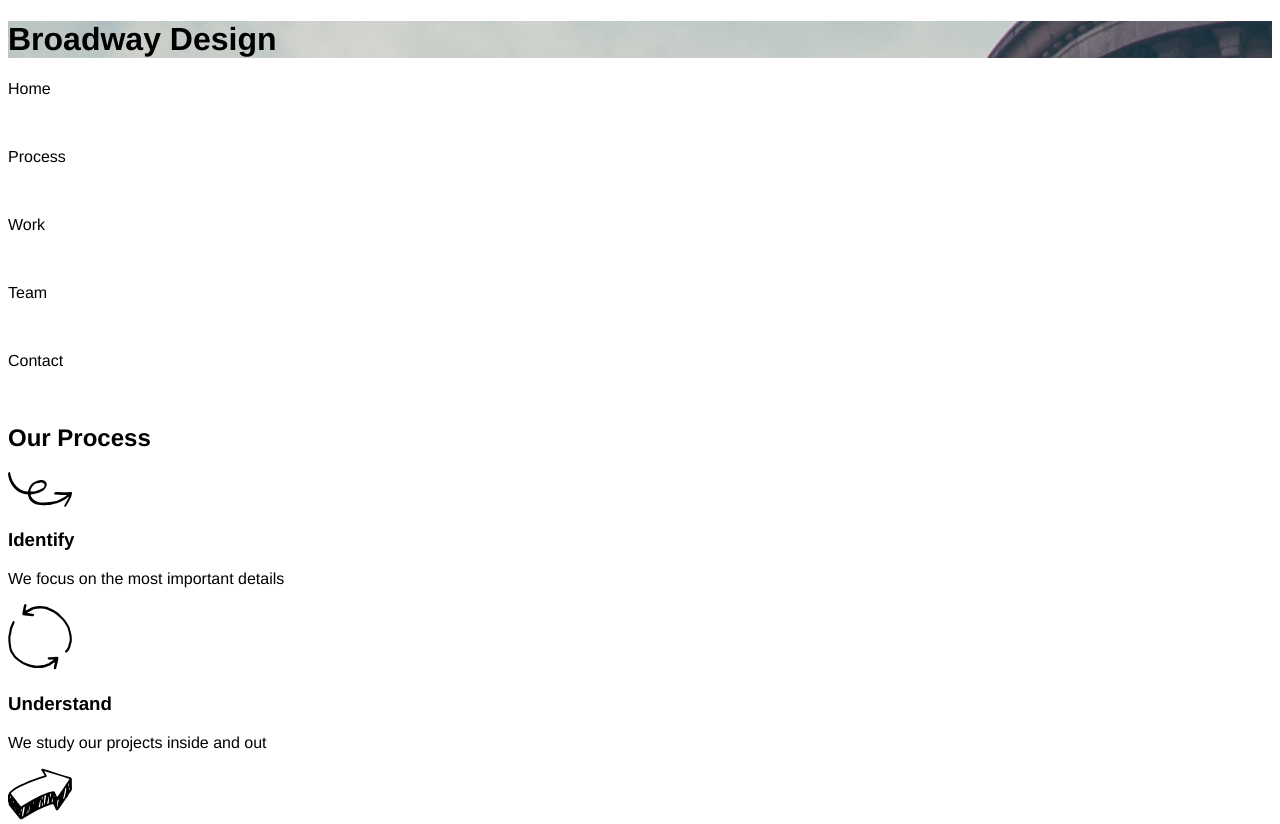
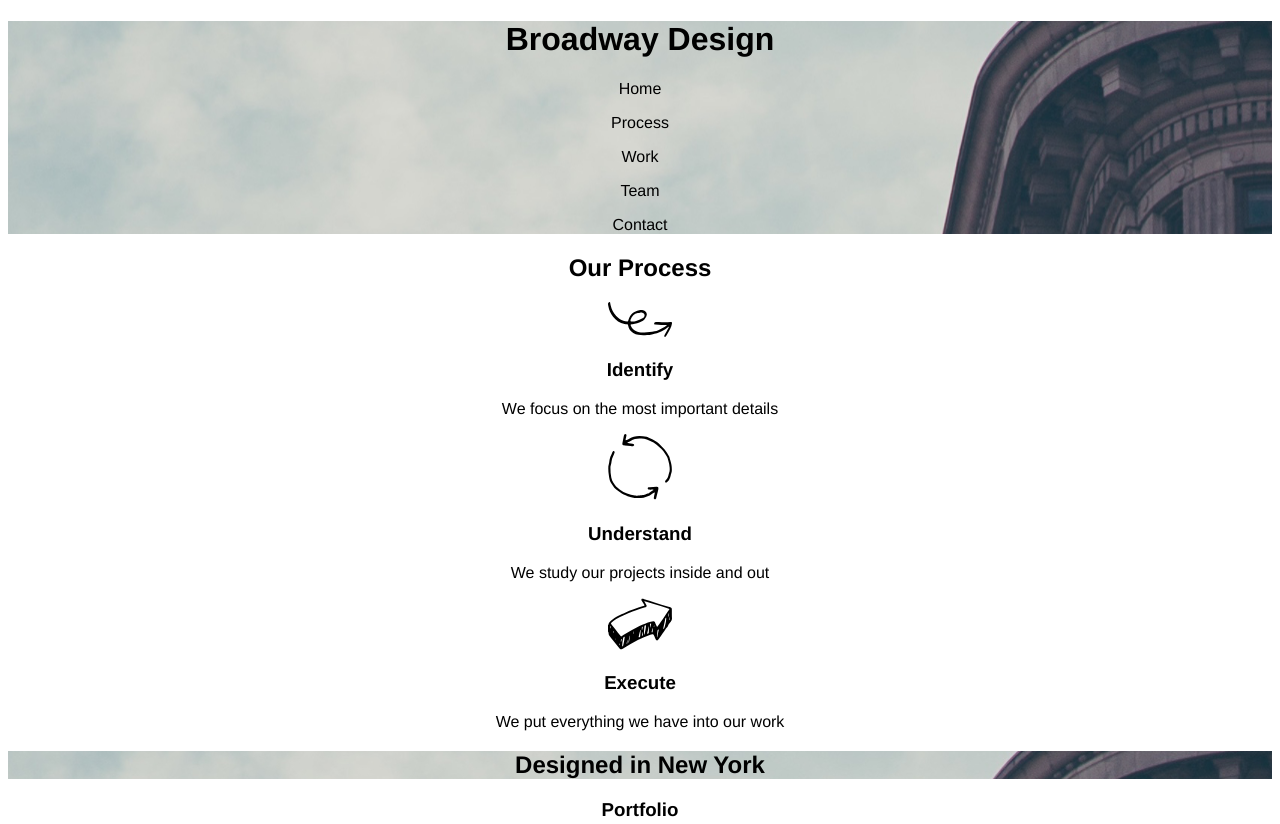
Before and after one commit to michaelsmith101/broadway, a plain HTML site: page index.html in a window 1280 px wide. Shown: the top 824 px of the page. Drawn offline with Linux system fonts and the light colour scheme.

Commit message:
Fixed Header Errors

```diff
--- a/index.html
+++ b/index.html
@@ -10,11 +10,11 @@
     <div class="header">
       <h1>Broadway Design</h1>
       <nav>
-        <p>Home</p></br/>
-        <p>Process</p></br/>
-        <p>Work</p></br/>
-        <p>Team</p></br/>
-        <p>Contact</p></br/>
+        <p>Home</p>
+        <p>Process</p>
+        <p>Work</p>
+        <p>Team</p>
+        <p>Contact</p>
       </nav>
     </div>
 <!--Process-->
--- a/resources/css/style.css
+++ b/resources/css/style.css
@@ -1,7 +1,8 @@
 body {
-  font-family: Helvetica
+  font-family: Helvetica;
+  text-align: center;
 }
-h1,
+.header,
 #design {
   background-image: url('../../resources/images/the-flatiron-building.png')
 }
```
